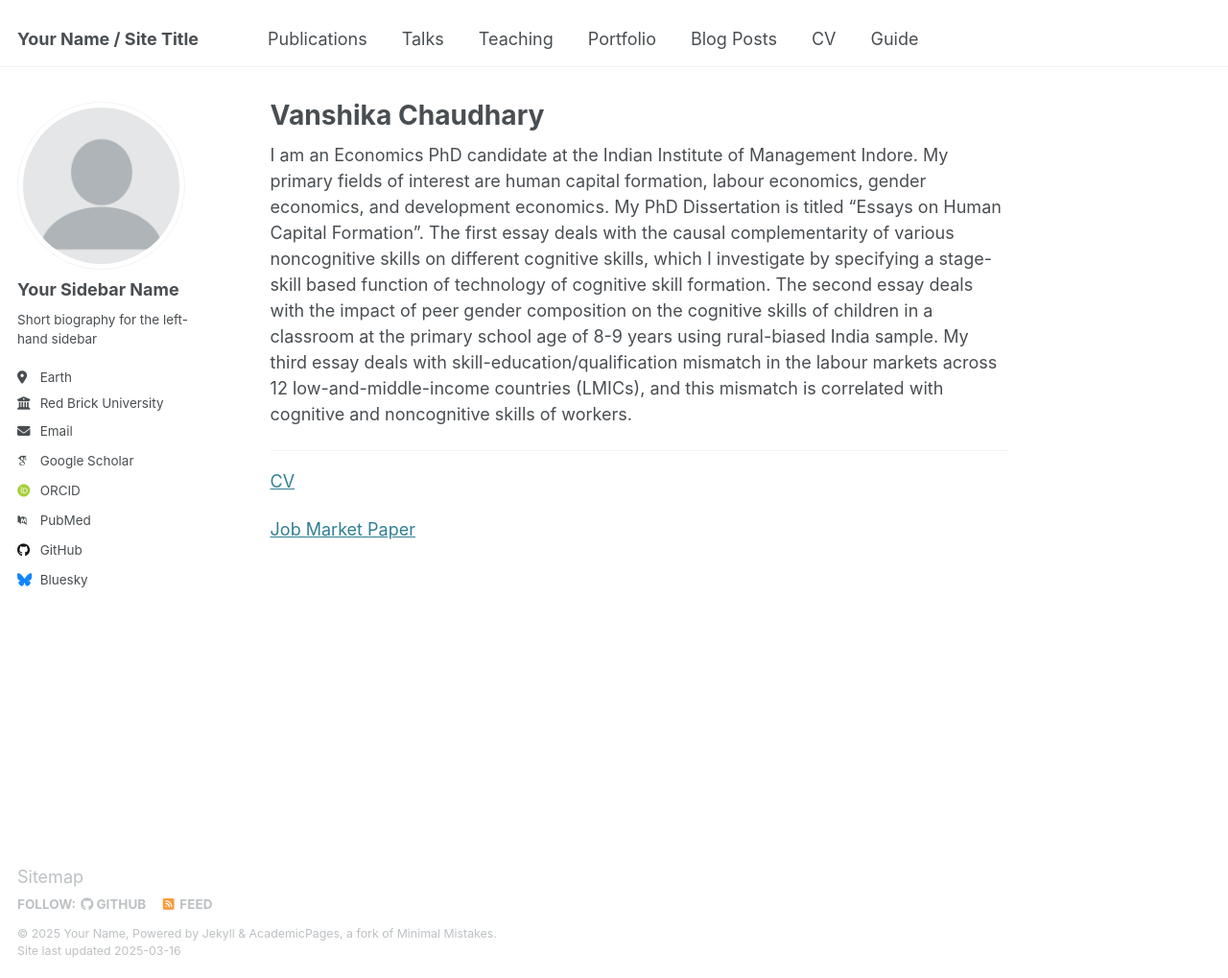
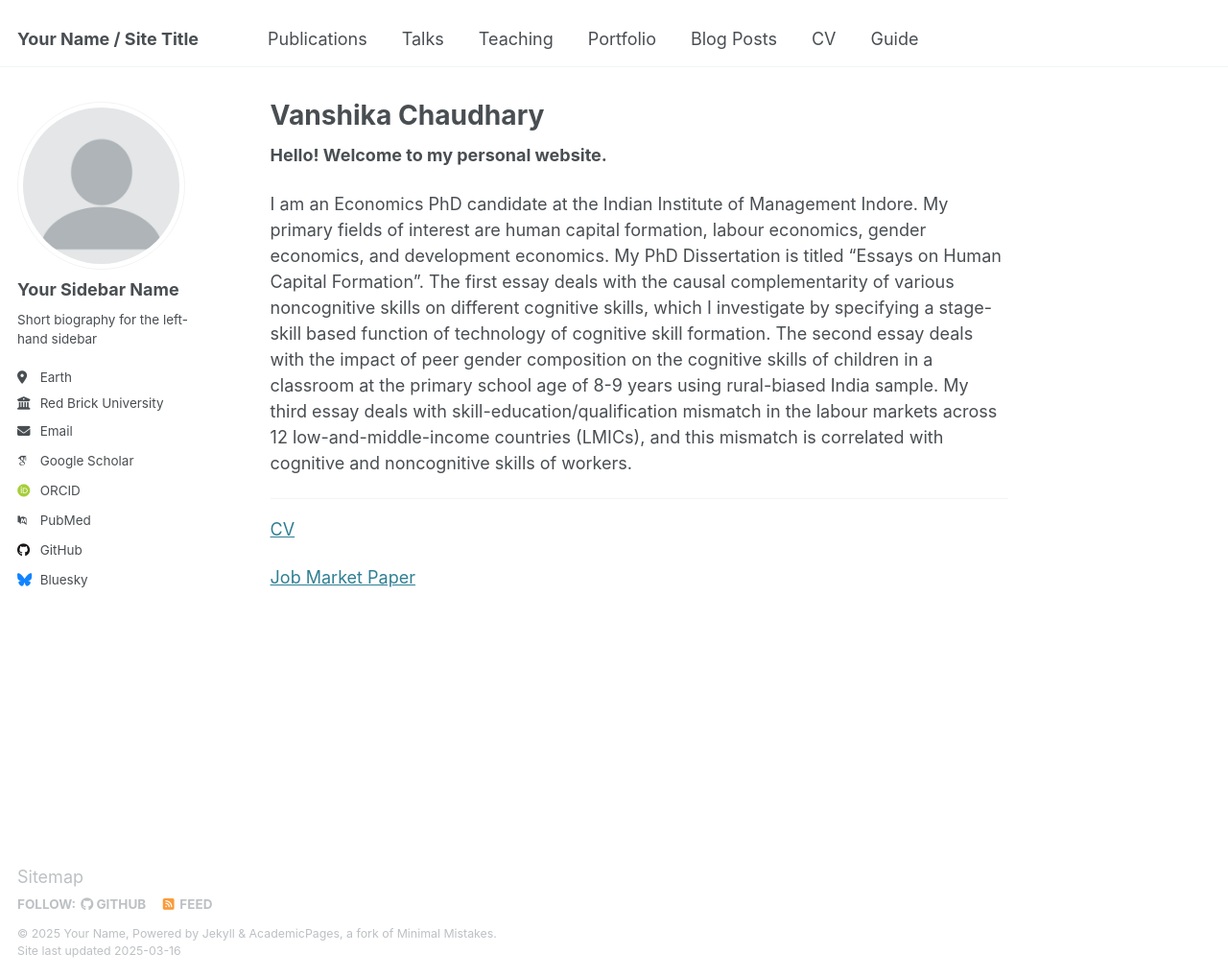
Before and after one commit to vanshika-chaudhary-economics/vanshika-chaudhary-economics.github.io, a Jekyll site: the page built from _pages/about.md, in a window 1280 px wide and 1019 px high. Shown: the whole window at 96% size. Built offline with Jekyll 4.4.1, drawn with Linux system fonts in a browser that asks for light colours; some web fonts are replaced.

Commit message:
Update about.md

```diff
--- a/_pages/about.md
+++ b/_pages/about.md
@@ -1,11 +1,14 @@
 ---
 permalink: /
 title: "Vanshika Chaudhary"
+subtitle: PhD Candidate in Economics, IIM Indore
 author_profile: true
 redirect_from:
   - /about/
   - /about.html
 ---
+
+**Hello! Welcome to my personal website.**
 
 I am an Economics PhD candidate at the Indian Institute of Management Indore. My primary fields of interest are human capital formation, labour economics, gender economics, and development economics. My PhD Dissertation is titled "Essays on Human Capital Formation". The first essay deals with the causal complementarity of various noncognitive skills on different cognitive skills, which I investigate by specifying a stage-skill based function of technology of cognitive skill formation. The second essay deals with the impact of peer gender composition on the cognitive skills of children in a classroom at the primary school age of 8-9 years using rural-biased India sample. My third essay deals with skill-education/qualification mismatch in the labour markets across 12 low-and-middle-income countries (LMICs), and this mismatch is correlated with cognitive and noncognitive skills of workers.
 
```
